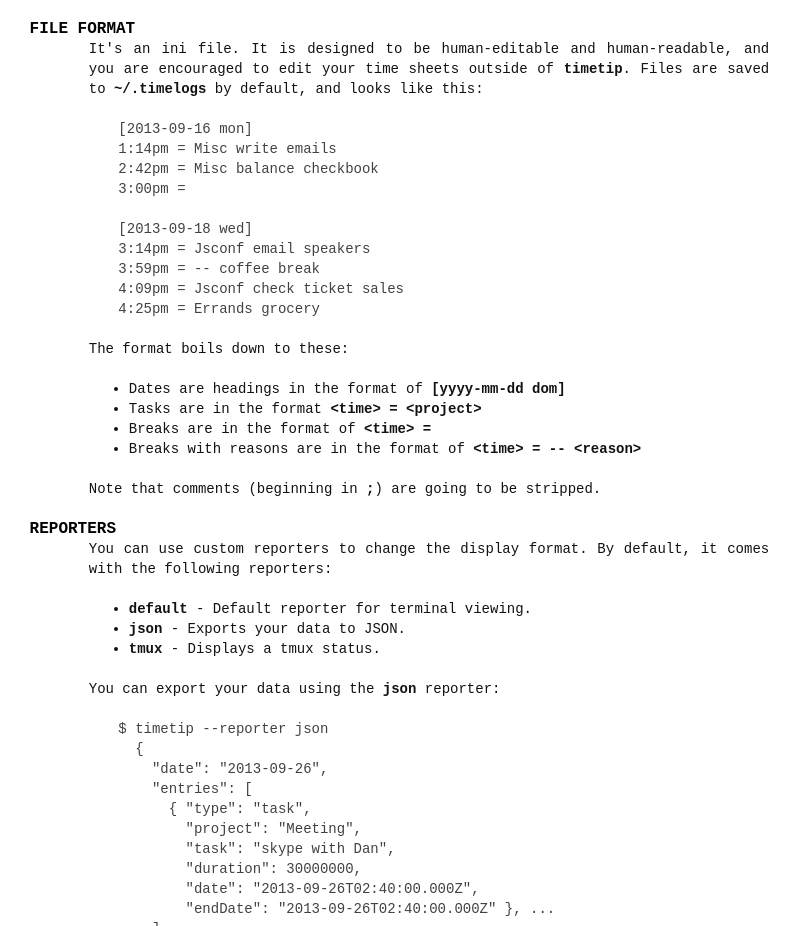
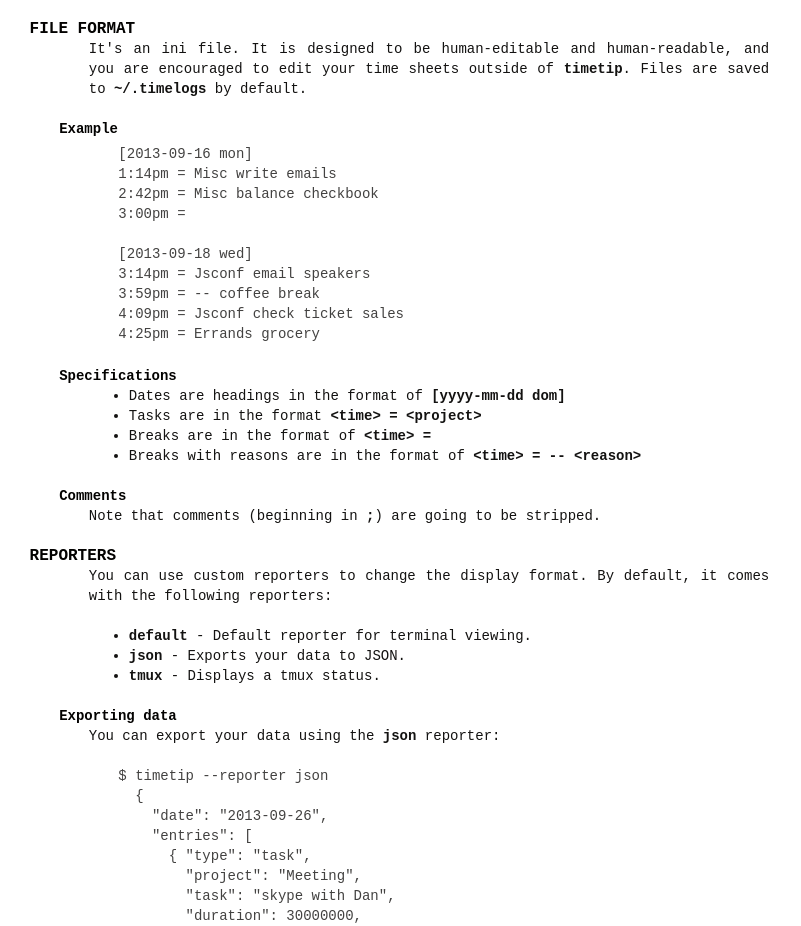
Before and after one commit to rstacruz/timetip, a website: page www/timetip.1.html in a window 1280 px wide. Shown: the part 3022-3948 px from the top of the page, without its empty margins (0-801 px from the left). Drawn offline with Linux system fonts and the light colour scheme.

Commit message:
Man: updates.

```diff
--- a/www/timetip.1.html
+++ b/www/timetip.1.html
@@ -235,7 +235,9 @@
 
 <p>It's an ini file. It is designed to be human-editable and human-readable, and
 you are encouraged to edit your time sheets outside of <code>timetip</code>. Files are
-saved to <code>~/.timelogs</code> by default, and looks like this:</p>
+saved to <code>~/.timelogs</code> by default.</p>
+
+<h3 id="Example">Example</h3>
 
 <pre><code>[2013-09-16 mon]
 1:14pm = Misc write emails
@@ -249,7 +251,7 @@
 4:25pm = Errands grocery
 </code></pre>
 
-<p>The format boils down to these:</p>
+<h3 id="Specifications">Specifications</h3>
 
 <ul>
 <li>Dates are headings in the format of <code>[yyyy-mm-dd dom]</code></li>
@@ -258,6 +260,8 @@
 <li>Breaks with reasons are in the format of <code>&lt;time> = -- &lt;reason></code></li>
 </ul>
 
+
+<h3 id="Comments">Comments</h3>
 
 <p>Note that comments (beginning in <code>;</code>) are going to be stripped.</p>
 
@@ -272,6 +276,8 @@
 <li><code>tmux</code> - Displays a tmux status.</li>
 </ul>
 
+
+<h3 id="Exporting-data">Exporting data</h3>
 
 <p>You can export your data using the <code>json</code> reporter:</p>
 
```
Also changed, not shown: man/timetip.1.md (+8 -2 lines), 1 other file.
